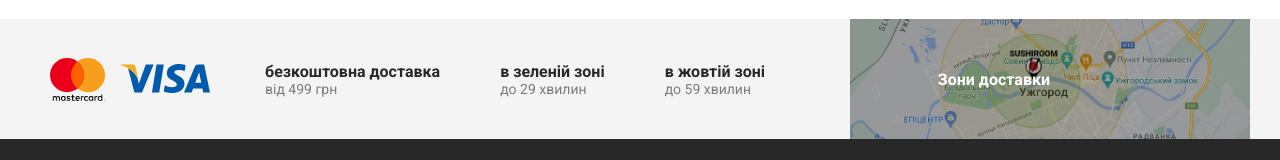
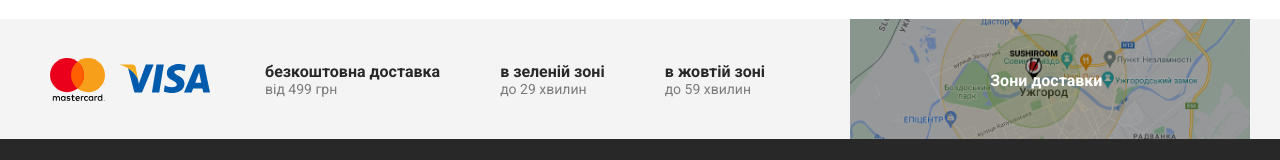
Before and after one commit to vezhdelit/sushi-room-frontend, a React (Vite) app: page / in a window 1280 px wide. Shown: the part 1116-1276 px from the top of the page. Built offline with nearby package versions, Linux system fonts and the light colour scheme; no server answers.

Commit message:
markup fix

```diff
--- a/src/layout/DeliveryInfo/DeliveryInfo.module.scss
+++ b/src/layout/DeliveryInfo/DeliveryInfo.module.scss
@@ -53,8 +53,8 @@
     }
     h4 {
       position: absolute;
-      align-self: center;
-      right: 230px;
+
+      transform: translate(125%, 275%);
       color: $white;
     }
   }
```
